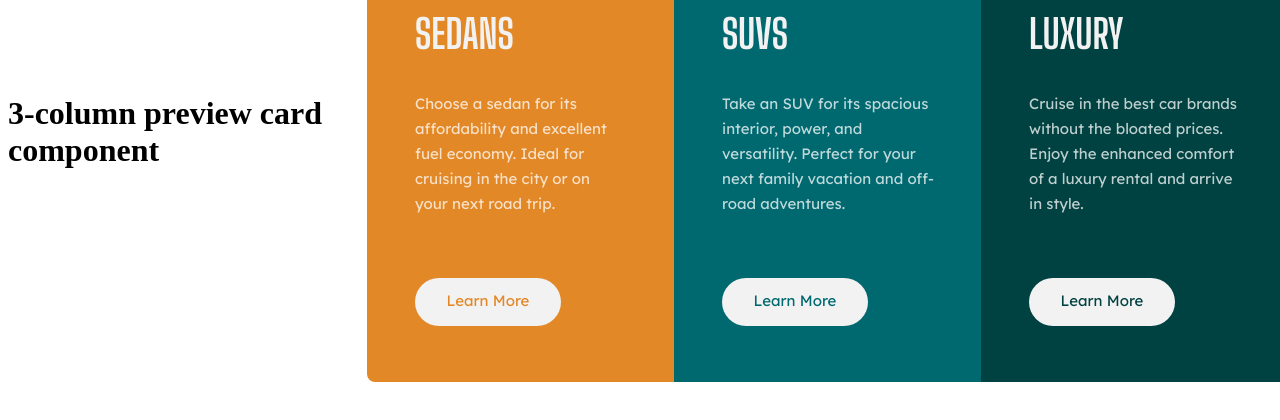
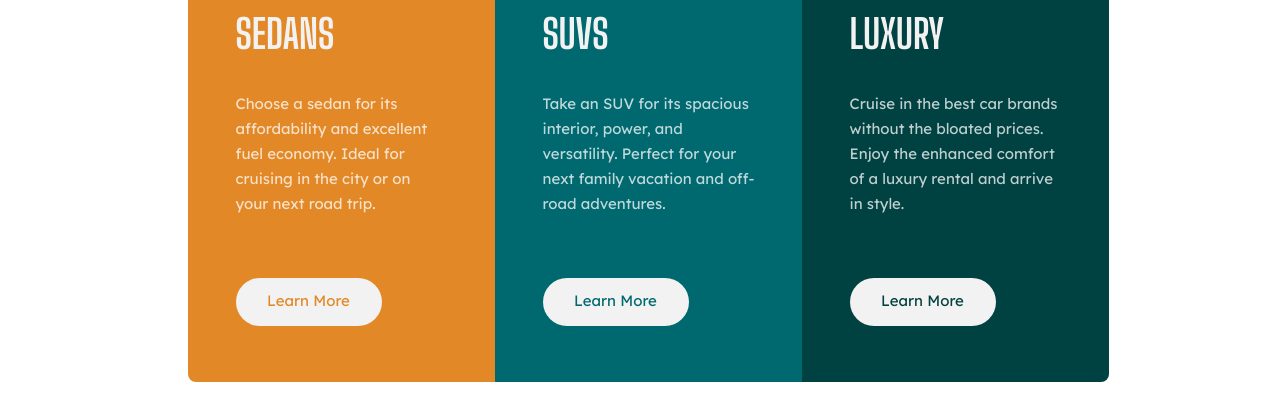
Before and after one commit to jamespask/3-column-preview-card-component, a plain HTML site: page index.html in a window 1280 px wide. Shown: the part 276-696 px from the top of the page. Drawn offline with Linux system fonts and the light colour scheme.

Commit message:
Add files via upload

```diff
--- a/index.html
+++ b/index.html
@@ -24,7 +24,7 @@
   </head>
   <body>
     <main>
-      <h1 class="sr-only">3-column preview card component</h1>
+      <h1 class="aria-invisible">3-column preview card component</h1>
       <section class="sedan">
         <img src="./images/icon-sedans.svg" alt="Sedan Logo" />
         <h2 class="title">Sedans</h2>
--- a/style.css
+++ b/style.css
@@ -68,6 +68,17 @@ main {
   background-color: hsl(179, 100%, 13%);
   border-radius: 0px 8px 8px 0px;
 }
+
+.aria-invisible {
+    border: 0;
+    clip: rect(0 0 0 0);
+    height: 1px;
+    margin: -1px;
+    overflow: hidden;
+    padding: 0;
+    position: absolute;
+    width: 1px;
+  }
 
 a {
   text-decoration: none;
```
